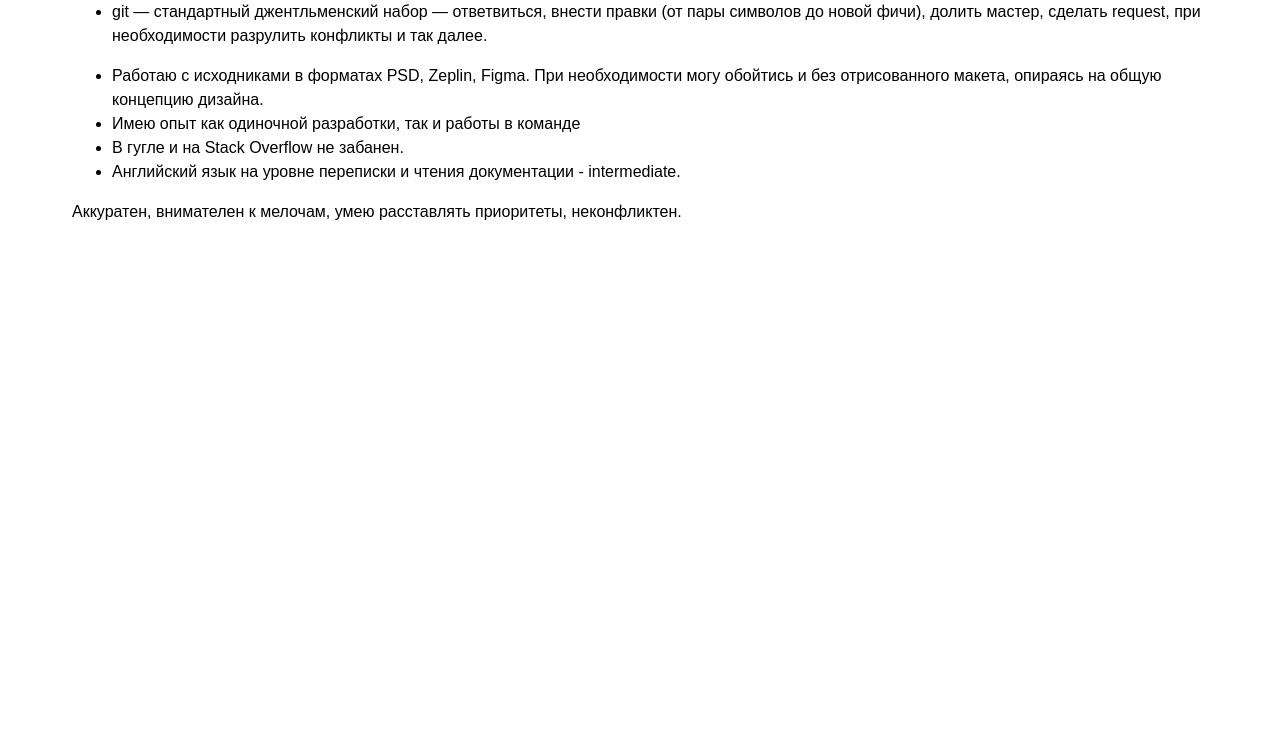
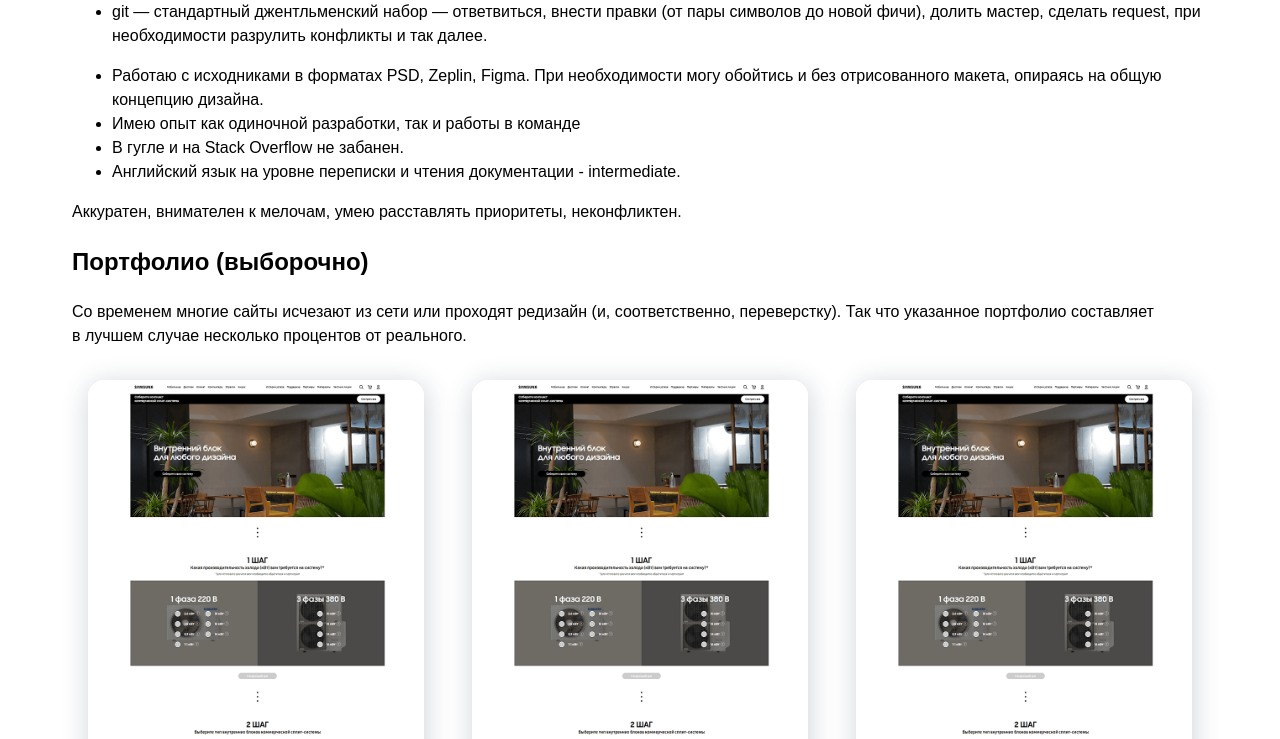
Before and after one commit to alex-stroev/alex-stroev.github.io, a Next.js app: page / in a window 1280 px wide. Shown: the part 300-1039 px from the top of the page. Before the commit the page ends 800 px from the top, so only its background shows below. Built offline with nearby package versions, Linux system fonts and the light colour scheme.

Commit message:
Начата разработка портфолио

```diff
--- /dev/null
+++ b/app/__components/PortfolioItem/index.jsx
@@ -0,0 +1,24 @@
+import Image from "next/image";
+import styles from "./styles.module.scss";
+
+const PortfolioItem = ({ img, link, title, children }) => {
+  return (
+    <div className={styles.item}>
+      <div className={styles.item__pic}>
+        <a href={link} title={title} target="_blank" rel="noopener noreferrer">
+          <Image src={img} width={800} height={1200} alt={title} />
+        </a>
+      </div>
+      <div className={styles.item__info}>
+        <div className={styles.item__header}>
+          <a href={link} target="_blank" rel="noopener noreferrer">
+            {title}
+          </a>
+        </div>
+        <div className={styles.item__text}>{children}</div>
+      </div>
+    </div>
+  );
+};
+
+export default PortfolioItem;
--- /dev/null
+++ b/app/__components/PortfolioItem/styles.module.scss
@@ -0,0 +1,33 @@
+.item {
+//   border-radius: 1rem;
+//   box-shadow: 1px 4px 26px 2px rgba(34, 60, 80, 0.2);
+  padding: 1em;
+
+  &__pic {
+    // overflow: hidden;
+    // margin: 1em;
+    img {
+      max-width: 100%;
+      height: auto;
+      transition: 0.3s all ease;
+      //
+      box-shadow: 1px 4px 26px 2px rgba(34, 60, 80, 0.2);
+      border-radius: 1rem;
+    }
+    &:hover {
+      img {
+        filter: contrast(200%);
+        // transform: scale(1.1);
+      }
+    }
+  }
+
+  &__info {
+    font-size: 0.9em;
+    padding: 1em;
+  }
+
+  &__header {
+    font-weight: bold;
+  }
+}
--- a/app/page.js
+++ b/app/page.js
@@ -1,5 +1,9 @@
 import Image from "next/image";
 import styles from "./page.module.scss";
+import PortfolioItem from "./__components/PortfolioItem";
+
+import testtt from "./testtt";
+
 export const metadata = {
   title: "Александр Строев - HTML-верстальщик/Frontend-разработчик",
   description: "",
@@ -26,6 +30,8 @@ export default function Home() {
     default:
       hello = "Здравствуйте";
   }
+
+  const pseudo = "4 3 d d d d d d".split(" ");
 
   return (
     <div className={styles.kernel}>
@@ -91,12 +97,27 @@ export default function Home() {
         Аккуратен, внимателен к&nbsp;мелочам, умею расставлять приоритеты,
         неконфликтен.
       </p>
-      {/* <h2>Портфолио (выборочно)</h2>
+      <h2>Портфолио (выборочно)</h2>
       <p>
         Со&nbsp;временем многие сайты исчезают из&nbsp;сети или проходят
         редизайн (и, соответственно, переверстку). Так что указанное портфолио
         составляет в&nbsp;лучшем случае несколько процентов от&nbsp;реального.
-      </p> */}
+      </p>
+
+      <div className={styles.pfblock}>
+        <div className={styles.pfblock__grid}>
+          {testtt.map((item, index) => (
+            <PortfolioItem
+              key={index}
+              img="/screens/splitconfigurator.png"
+              title="Конфигуратор коммерческой сплит-системы | Samsung для бизнеса РОССИЯ"
+              link="https://www.samsung.com/ru/business/system-air-conditioners/single-split-cac/cac-configurator/"
+            >
+              <div dangerouslySetInnerHTML={{ __html: item }} />
+            </PortfolioItem>
+          ))}
+        </div>
+      </div>
     </div>
   );
 }
--- a/app/page.module.scss
+++ b/app/page.module.scss
@@ -3,5 +3,14 @@
   padding: 0 2em;
   margin: 0 auto;
   line-height: 1.5;
+}
 
+.pfblock {
+
+
+  &__grid {
+    display: grid;
+    grid-template-columns: repeat(3, 1fr);
+    gap: 1rem;
+  }
 }
--- /dev/null
+++ b/app/testtt.js
@@ -0,0 +1,23 @@
+const testtt = [
+  `<p>Lorem ipsum dolor sit amet consectetur adipisicing elit. At, officiis quas sapiente aspernatur, suscipit nisi iure, illo quia corporis necessitatibus tempore itaque tempora. Iusto alias voluptatibus asperiores adipisci vitae animi.</p>
+<p>Et odit asperiores dolore, molestiae repudiandae, tenetur consequuntur suscipit inventore ipsa saepe alias itaque, dignissimos consectetur. Illo, ea, voluptas? Repellat, accusantium repudiandae quisquam ipsa eos officia aspernatur, quas nulla culpa?</p>
+<p>Corporis earum voluptatum iure consequuntur corrupti tempora magnam atque, consectetur dolores hic. Esse sint in cum eos doloremque repudiandae. Distinctio tenetur laudantium eum similique saepe non, voluptas nobis, totam fugit.</p>`,
+  `<p>Lorem ipsum dolor sit amet, consectetur adipisicing elit. Architecto, quos?</p>
+  <p>Suscipit sequi at libero veniam minus nulla odit laudantium cupiditate!</p>`,
+  `<p>Lorem ipsum dolor sit amet consectetur adipisicing, elit. Ipsum laudantium rem blanditiis corrupti, repellat neque illo alias esse, mollitia reprehenderit aliquid vero voluptatibus nobis itaque dolor. Libero voluptates odio necessitatibus ea asperiores laboriosam quas eveniet recusandae, velit, suscipit delectus nostrum! Iusto sequi autem, sunt aperiam rem? Dolore labore eaque, reiciendis illum sit nemo ut non unde corrupti modi ipsa laboriosam voluptatem ipsum aliquam optio facere. Corporis repudiandae vitae dolores facilis optio ad, excepturi, maxime neque sed voluptates deleniti minima ab! Officiis impedit voluptas similique eius sunt, itaque, ea laboriosam minima perferendis sit assumenda ducimus, ab quaerat neque tempora sed atque.</p>`,
+  `<p>Lorem ipsum dolor sit, amet, consectetur adipisicing elit. Mollitia dolorem numquam provident rem, a?</p>
+  <p>Facere laborum inventore hic laudantium optio dolore aliquid eos nisi id, quibusdam pariatur, quos.</p>
+  <p>Officiis impedit aliquid animi veniam voluptatum illo dignissimos, quod suscipit excepturi quam nemo harum.</p>
+  <p>Illum laboriosam quidem rem, cumque ut inventore, similique iure tenetur nihil animi, atque culpa!</p>
+  <p>Placeat, libero natus omnis ullam quod itaque, autem, nisi vel dicta nam quaerat, cum!</p>s`,
+  `<p>Lorem ipsum, dolor sit amet consectetur adipisicing elit. Reprehenderit, perspiciatis?</p>
+  <p>Veritatis cumque ipsam corporis quis sed ab similique illo laborum?</p>
+  <p>Deserunt rem iure ea amet ipsam beatae, nisi ab fuga.</p>`,
+  ``,
+  ``,
+  ``,
+  ``,
+  ``,
+];
+
+export default testtt;
```
Also changed, not shown: public/screens/splitconfigurator.png (added).
